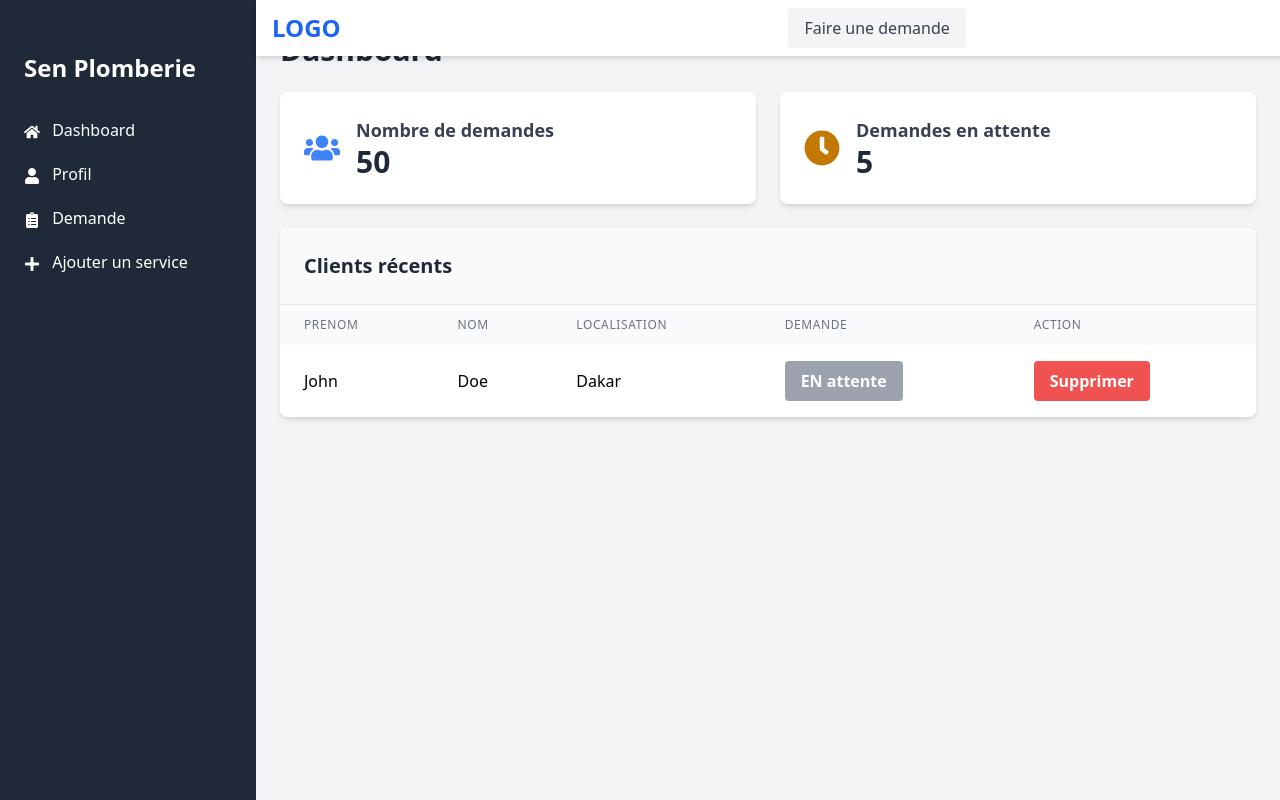
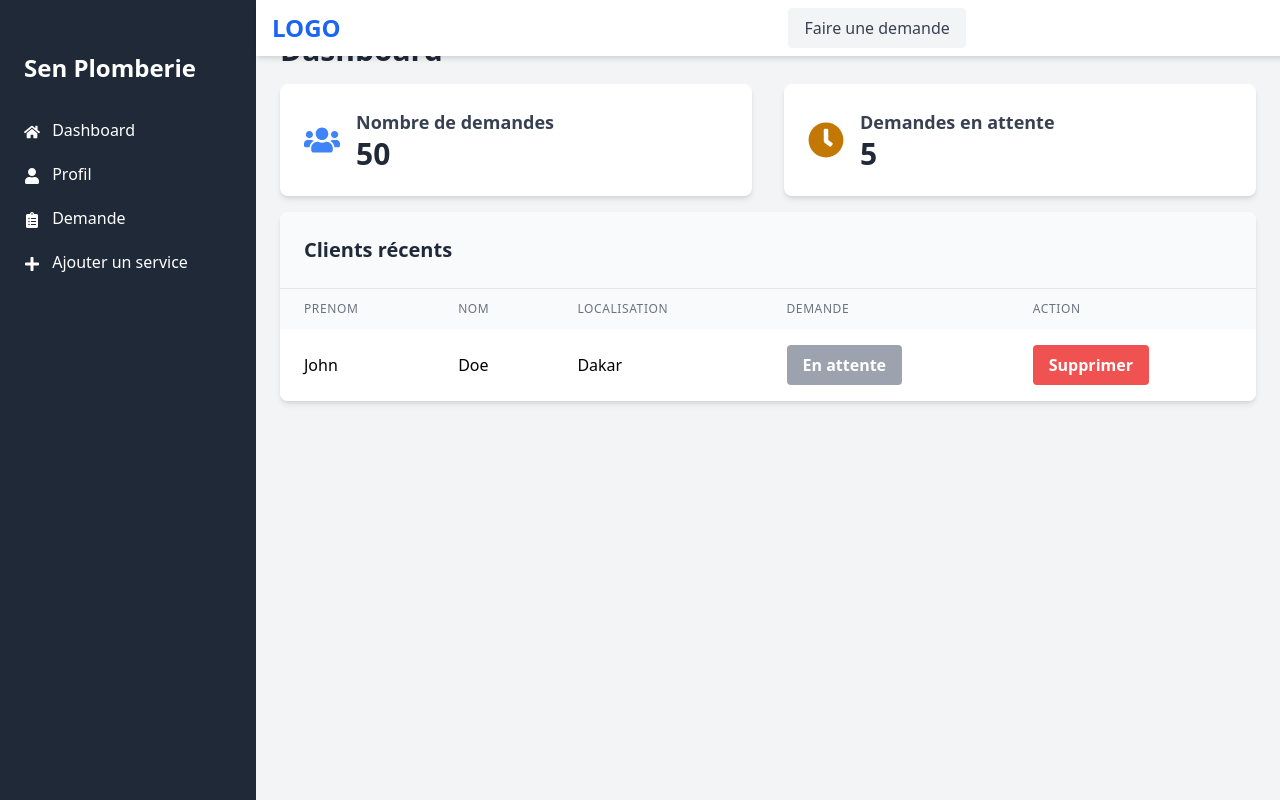
Before and after one commit to fallouwade/frontendTache21, a React (Vite) app: page /Accueil in a window 1280 px wide. Built offline with nearby package versions, Linux system fonts and the light colour scheme.

Commit message:
modification du contenu

```diff
--- a/src/pages/Accueil.jsx
+++ b/src/pages/Accueil.jsx
@@ -5,8 +5,8 @@ import { FaUsers, FaClock } from "react-icons/fa"
 const Accueil = () => {
   return (
     <Layout>
-      <h1 className="text-3xl font-semibold text-gray-800 mb-6">Dashboard</h1>
-      <div className="grid grid-cols-1 md:grid-cols-2 gap-6 mb-6">
+      <h1 className="text-3xl font-semibold text-gray-800 mb-4">Dashboard</h1>
+      <div className="grid grid-cols-1 md:grid-cols-2 gap-8 mb-4">
         <div className="bg-white rounded-lg shadow-md p-6">
           <div className="flex items-center">
             <FaUsers className="text-4xl text-blue-500 mr-4" />
@@ -51,7 +51,7 @@ const Accueil = () => {
 
                 <td className="px-6 py-4 whitespace-nowrap">Dakar</td>
                 <td className="px-6 py-4 whitespace-nowrap">
-                  <button className="bg-gray-400  text-white font-bold py-2 px-4 rounded">EN attente </button>
+                  <button className="bg-gray-400  text-white font-bold py-2 px-4 rounded">En attente </button>
                 </td>
                 <td className="px-6 py-4 whitespace-nowrap">
                   <button className="bg-red-500 hover:bg-red-600 text-white font-bold py-2 px-4 rounded">
```
